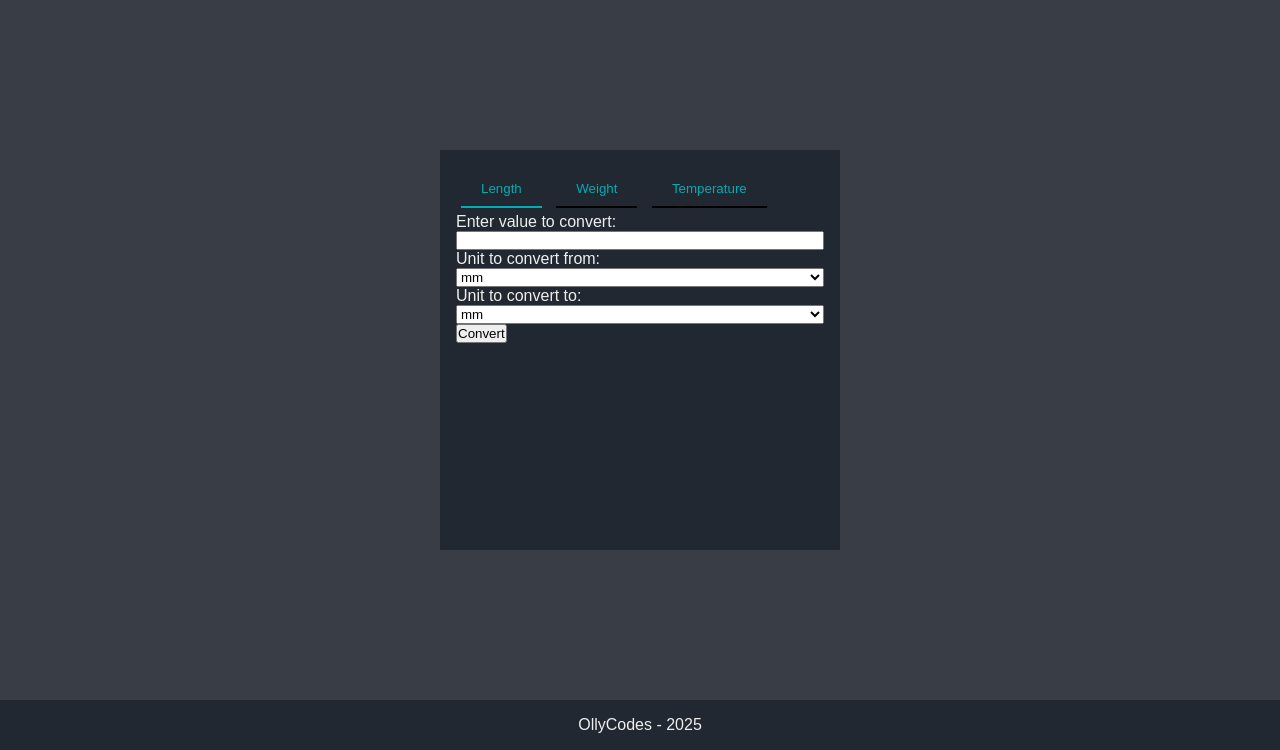
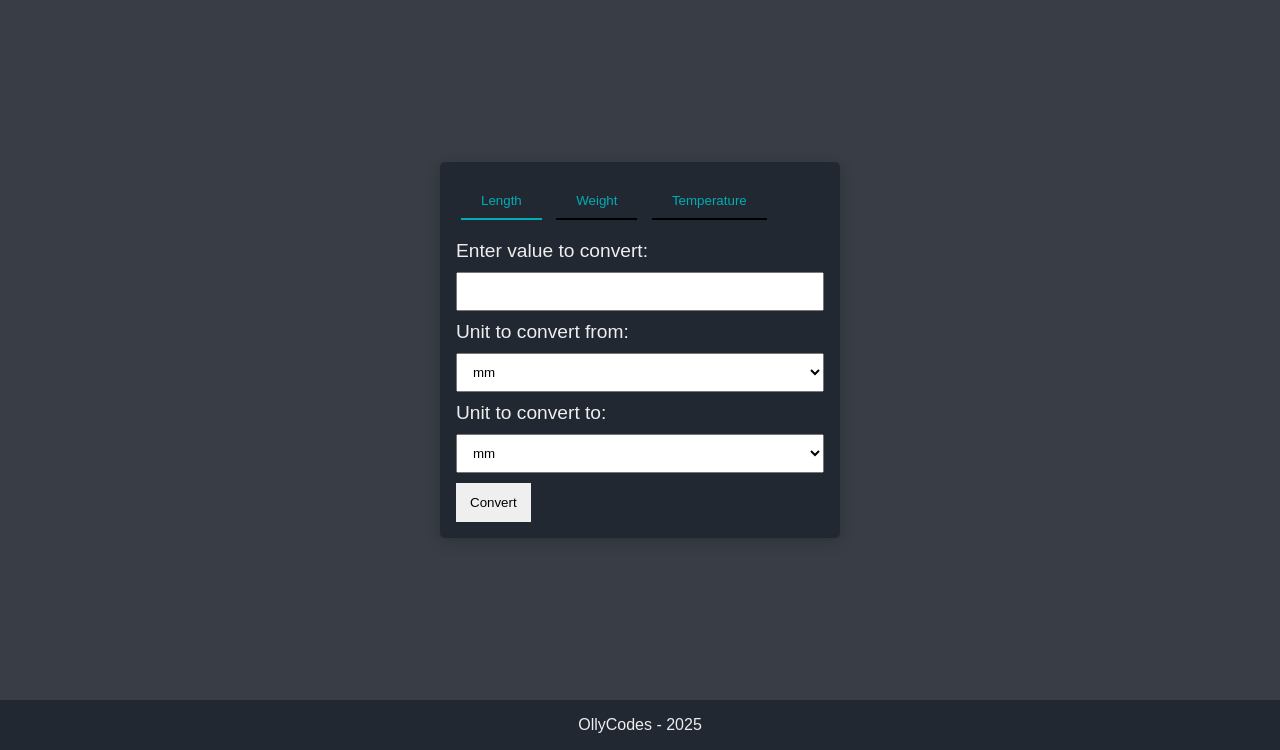
Before and after one commit to Olly-Codes/unit_converter, a Flask app: page / in a window 1280 px wide. Shown: the part 50-800 px from the top of the page. Run offline with Flask 3, Linux system fonts and the light colour scheme.

Commit message:
Updated styling

```diff
--- a/static/styles/style.css
+++ b/static/styles/style.css
@@ -52,14 +52,15 @@ body {
     align-items: center;
 }
 
-.form-wrapper {
+.form-wrapper, .length-wrapper, .weight-wrapper, .temp-wrapper {
     width: 400px;
-    height: 400px;
+    height: auto;
     padding: 1rem;
     background-color: var(--primary-color);
-
     display: grid;
     grid-template-rows: auto 1fr;
+    box-shadow: 0px 3px 15px rgba(0,0,0,0.2);
+    border-radius: 5px;
 }
 
 .btn-wrapper {
@@ -68,7 +69,7 @@ body {
 
 .btn-wrapper .category-btn {
     color: var(--button-color);
-    margin: 5px;
+    margin: 5px 5px 20px 5px;
     padding: 10px 20px;
     cursor: pointer;
     outline: none;
@@ -94,6 +95,37 @@ body {
     cursor: pointer;
 }
 
+label {
+    font-size: 1.2rem;
+}
+
+.choice {
+    margin: 10px 0 10px 0;
+    padding: 10px 12px;
+}
+
+input[type="submit"] {
+    padding: 12px 14px;
+    border: none;
+    outline: none;
+    cursor: pointer;
+    transition: all .5s ease;
+}
+
+input[type="submit"]:hover {
+    background-color: var(--button-color);
+    color: var(--text-color);
+}
+
+h2 {
+    margin-bottom: 10px;
+}
+
+.conversion {
+    margin-bottom: 20px;
+    font-size: 1.2rem;
+}
+
 /* ---------- Footer ---------- */
 .footer {
     background-color: var(--primary-color);
--- a/templates/index.html
+++ b/templates/index.html
@@ -11,13 +11,13 @@
         <form action="#" method="post">
             <input type="hidden" name="category" id="category" value="length">
             <label for="value">Enter value to convert:</label>
-            <input type="number" name="value" step="any" required>
+            <input class="choice" type="number" name="value" step="any" oninput="this.value = !!this.value && Math.abs(this.value) >= 0 ? Math.abs(this.value) : null" required>
 
             <label for="from_unit">Unit to convert from:</label>
-            <select name="from_unit" id="from_unit"></select>
+            <select class="choice" name="from_unit" id="from_unit"></select>
 
             <label for="to_unit">Unit to convert to:</label>
-            <select name="to_unit" id="to_unit"></select>
+            <select class="choice" name="to_unit" id="to_unit"></select>
 
             <input type="submit" value="Convert">
         </form>
--- a/templates/length.html
+++ b/templates/length.html
@@ -9,8 +9,8 @@
             <button class="category-btn">Temperature</button>
         </div>
         <form action="#" method="post">
-            <p>Result of your calculation:</p>
-            <p>{{ orig_length }} {{ from_unit }} = {{ value}} {{ to_unit }}</p>
+            <h2>Result of your calculation:</h2>
+            <p class="conversion">{{ orig_length }} {{ from_unit }} = {{ value}} {{ to_unit }}</p>
             <input type="submit" value="Reset">
         </form>
     </div>
--- a/templates/temperature.html
+++ b/templates/temperature.html
@@ -9,8 +9,8 @@
             <button class="category-btn active">Temperature</button>
         </div>
         <form action="#" method="post">
-            <p>Result of your calculation:</p>
-            <p>{{ orig_temp }} {{ from_unit }} = {{ value }} {{ to_unit }}</p>
+            <h2>Result of your calculation:</h2>
+            <p class="conversion">{{ orig_temp }} {{ from_unit }} = {{ value }} {{ to_unit }}</p>
             <input type="submit" value="Reset">
         </form>
     </div>
--- a/templates/weight.html
+++ b/templates/weight.html
@@ -9,8 +9,8 @@
             <button class="category-btn">Temperature</button>
         </div>
         <form action="#" method="post">
-            <p>Result of your calculation:</p>
-            <p>{{ orig_weight }} {{ from_unit }} = {{ value }} {{ to_unit }}</p>
+            <h2>Result of your calculation:</h2>
+            <p class="conversion">{{ orig_weight }} {{ from_unit }} = {{ value }} {{ to_unit }}</p>
             <input type="submit" value="Reset">
         </form>
     </div>
```
